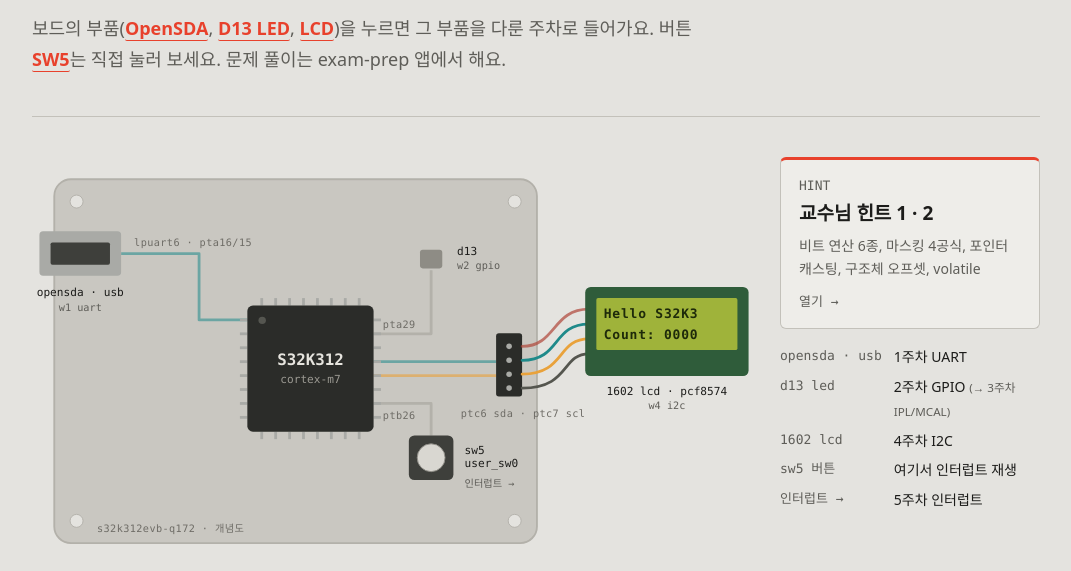
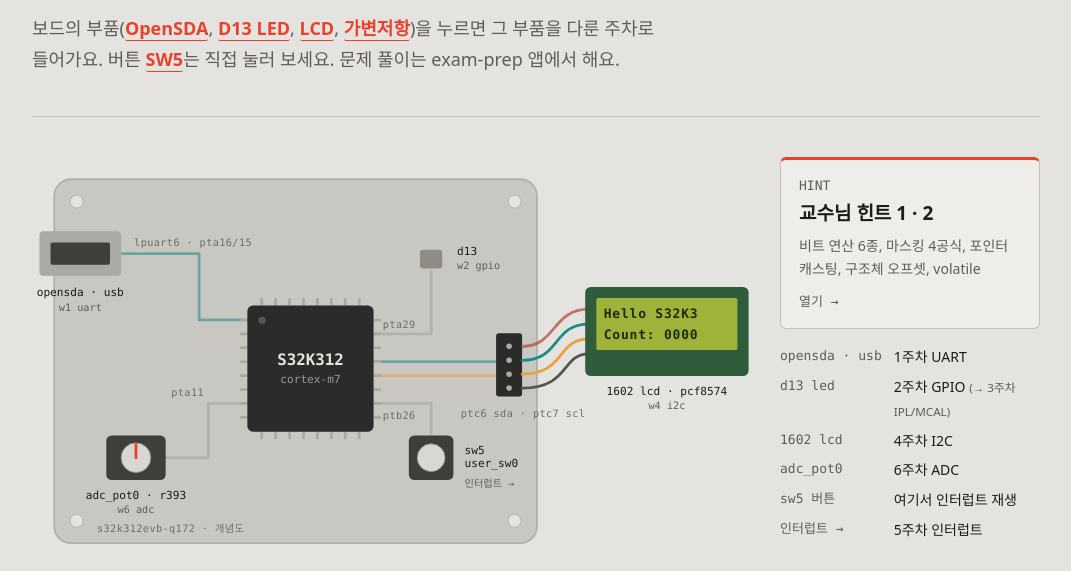
Before and after one commit to Junseung0526/embedded-s32k-midterm-2026-2, a website built with Vite: page index.html in a window 1280 px wide. Shown: the part 206-777 px from the top of the page, without its empty margins (104-1175 px from the left). Built offline with nearby package versions, Linux system fonts and the light colour scheme.

Commit message:
허브에 가변저항(ADC_POT0) 부품 추가, Stepper 일시정지 아이콘을 CSS 막대로 교체

```diff
--- a/assets/css/base.css
+++ b/assets/css/base.css
@@ -122,6 +122,7 @@
 .st-note { margin: 0 16px; padding: 12px 14px; background: var(--bg); border-radius: var(--r); min-height: 3.6em; border-left: 3px solid var(--on); }
 .st-ctrl { display: flex; align-items: center; gap: 8px; padding: 14px 16px; }
 .st-ctrl .play { min-width: 44px; background: var(--ink); color: var(--bg); border-color: var(--ink); }
+.st-ctrl .play .bars { display: inline-block; width: 10px; height: 12px; vertical-align: -1px; background: linear-gradient(90deg, currentColor 0 3px, transparent 3px 7px, currentColor 7px 10px); }
 /* 예측 체크포인트 */
 .st-note.ask { border-left-color: var(--clk); }
 .st-note .ask-q { display: block; margin-bottom: 8px; }
--- a/assets/js/stepper.js
+++ b/assets/js/stepper.js
@@ -123,7 +123,7 @@
 
   function play() {
     if (index >= total) go(0);
-    playBtn.textContent = "⏸";
+    playBtn.innerHTML = '<i class="bars"></i>';
     playBtn.setAttribute("aria-label", "일시정지");
     timer = setInterval(next, EV.reducedMotion ? PLAY_MS * 1.5 : PLAY_MS);
     next();
--- a/hub.css
+++ b/hub.css
@@ -37,6 +37,12 @@
 #board .led-glow { fill: var(--on); opacity: 0; transition: opacity .25s; }
 #board #pLed.on .led-body { fill: var(--on); }
 #board #pLed.on .led-glow { opacity: .8; }
+
+#board .pot-body { fill: #3E3F3B; }
+#board .pot-knob { fill: #D9D7D1; stroke: #8E8C85; }
+#board .pot-slot { stroke: var(--on); stroke-width: 3; stroke-linecap: round; transition: transform .35s ease; transform-box: fill-box; transform-origin: 50% 100%; }
+#board #pPot:hover .pot-slot, #board #pPot:focus-visible .pot-slot, #board #pPot.hot .pot-slot { transform: rotate(120deg); }
+#board #pPot:focus-visible .pot-body { stroke: var(--on); stroke-width: 3; }
 
 #board .btn-base { fill: #3E3F3B; }
 #board .btn-cap { fill: #D9D7D1; stroke: #8E8C85; transition: transform .08s; transform-box: fill-box; transform-origin: center; }
--- a/hub.js
+++ b/hub.js
@@ -24,6 +24,7 @@
     pUart: "OpenSDA USB: printf가 LPUART6 → VCOM을 타고 PC로 나가는 길 → <b>1주차 UART</b>",
     pLed: "D13 빨간 LED (PTA29): 주소에 직접 써서 켜기 → <b>2주차 GPIO</b> (끝에서 3주차 IPL/MCAL로)",
     pLcd: "1602 LCD + PCF8574: SDA·SCL 두 선으로 글자 쓰기 → <b>4주차 I2C</b>",
+    pPot: "가변저항 ADC_POT0 (R393 → PTA11 = ADC1_S10): 돌린 전압을 숫자로 바꾸고 평균 내기 → <b>6주차 ADC</b>",
     pBtn: "SW5 (USER_SW0, PTB26): 눌러 보세요. 여기서 인터럽트 흐름이 재생돼요",
     pIrq: "인터럽트를 처음부터 끝까지 → <b>5주차 인터럽트</b>",
   };
--- a/index.html
+++ b/index.html
@@ -16,7 +16,7 @@
   <section class="hero">
     <div class="kicker">로컬 전용 · 노션 「시험 대비 정리 › 임베디드」 기준</div>
     <h1>임베디드 시각화 노트</h1>
-    <p class="lede">보드의 부품(<span class="xref" data-hl="#pUart">OpenSDA</span>, <span class="xref" data-hl="#pLed">D13 LED</span>, <span class="xref" data-hl="#pLcd">LCD</span>)을 누르면 그 부품을 다룬 주차로 들어가요. 버튼 <span class="xref" data-hl="#pBtn">SW5</span>는 직접 눌러 보세요. 문제 풀이는 exam-prep 앱에서 해요.</p>
+    <p class="lede">보드의 부품(<span class="xref" data-hl="#pUart">OpenSDA</span>, <span class="xref" data-hl="#pLed">D13 LED</span>, <span class="xref" data-hl="#pLcd">LCD</span>, <span class="xref" data-hl="#pPot">가변저항</span>)을 누르면 그 부품을 다룬 주차로 들어가요. 버튼 <span class="xref" data-hl="#pBtn">SW5</span>는 직접 눌러 보세요. 문제 풀이는 exam-prep 앱에서 해요.</p>
   </section>
 
   <div class="hub">
@@ -39,10 +39,12 @@
         <path class="trace" d="M368 265.5 H430 V300"/>
         <path class="trace data" d="M368 220.5 H500"/>
         <path class="trace clk" d="M368 235.5 H500"/>
+        <path class="trace" d="M232 265.5 H190 V324 H144"/>
         <path id="irqPath" class="irq" d="M430 300 V265.5 H368"/>
         <text class="silk" x="110" y="96">lpuart6 · pta16/15</text>
         <text class="silk" x="378" y="184">pta29</text>
         <text class="silk" x="378" y="282">ptb26</text>
+        <text class="silk" x="150" y="258">pta11</text>
 
         <!-- MCU -->
         <g class="mcu" id="mcu">
@@ -78,6 +80,15 @@
         </g>
         <a class="part link" id="pIrq" href="weeks/w5-interrupt.html" data-week="w5" aria-label="5주차 인터럽트로 이동">
           <text class="wk" x="466" y="356">인터럽트 →</text>
+        </a>
+
+        <!-- 가변저항 ADC_POT0 : w6 -->
+        <a class="part" id="pPot" href="weeks/w6-adc.html" data-week="w6" aria-label="가변저항 ADC_POT0, 6주차 ADC로 이동">
+          <rect class="pot-body" x="80" y="300" width="64" height="48" rx="6"/>
+          <circle class="pot-knob" cx="112" cy="324" r="16"/>
+          <line class="pot-slot" x1="112" y1="324" x2="112" y2="310"/>
+          <text class="lbl" x="112" y="368" text-anchor="middle">adc_pot0 · r393</text>
+          <text class="wk" x="112" y="384" text-anchor="middle">w6 adc</text>
         </a>
 
         <!-- 헤더 핀 -->
@@ -118,6 +129,7 @@
         <dt>opensda · usb</dt><dd>1주차 UART</dd>
         <dt>d13 led</dt><dd>2주차 GPIO <small>(→ 3주차 IPL/MCAL)</small></dd>
         <dt>1602 lcd</dt><dd>4주차 I2C</dd>
+        <dt>adc_pot0</dt><dd>6주차 ADC</dd>
         <dt>sw5 버튼</dt><dd>여기서 인터럽트 재생</dd>
         <dt>인터럽트 →</dt><dd>5주차 인터럽트</dd>
       </dl>
```
